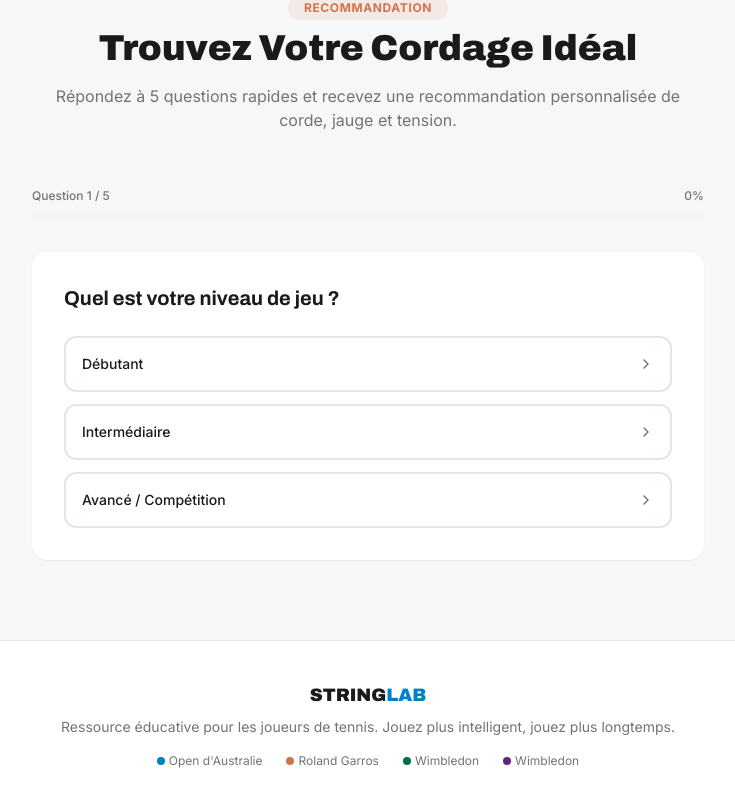
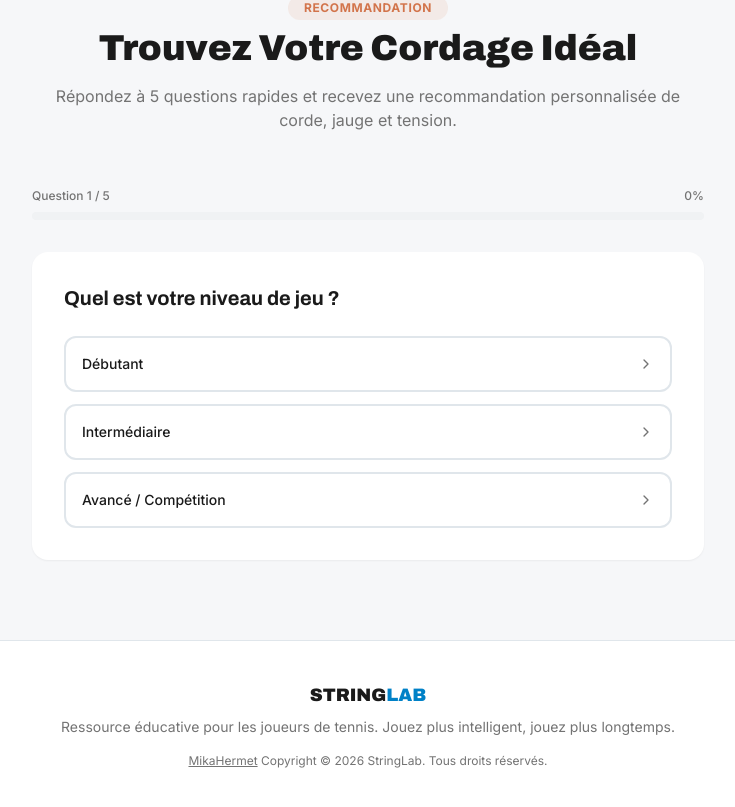
Before and after one commit to Heisendev/String-Lab, a React (Vite) app: page / in a window 1280 px wide. Shown: the part 3660-4467 px from the top of the page, without its empty margins (272-1007 px from the left). Built offline with nearby package versions, Linux system fonts and the light colour scheme; the HTML template or start-up script is replaced by a standard one.

Commit message:
add copyright

```diff
--- a/src/components/Footer.tsx
+++ b/src/components/Footer.tsx
@@ -7,19 +7,8 @@ const Footer = () => (
       <p className="mt-2 text-sm text-muted-foreground">
         Ressource éducative pour les joueurs de tennis. Jouez plus intelligent, jouez plus longtemps.
       </p>
-      <div className="mt-4 flex flex-wrap justify-center gap-6 text-xs text-muted-foreground">
-        <span className="flex items-center gap-1">
-          <span className="inline-block h-2 w-2 rounded-full bg-primary" /> Open d'Australie
-        </span>
-        <span className="flex items-center gap-1">
-          <span className="inline-block h-2 w-2 rounded-full bg-clay" /> Roland Garros
-        </span>
-        <span className="flex items-center gap-1">
-          <span className="inline-block h-2 w-2 rounded-full bg-accent" /> Wimbledon
-        </span>
-        <span className="flex items-center gap-1">
-          <span className="inline-block h-2 w-2 rounded-full bg-purple" /> Wimbledon
-        </span>
+      <div className="mt-4 justify-center text-xs text-muted-foreground">
+        <a href="https://mikahermet.fr" className="underline hover:text-primary/90">MikaHermet</a> Copyright © 2026  StringLab. Tous droits réservés.
       </div>
     </div>
   </footer>
```
